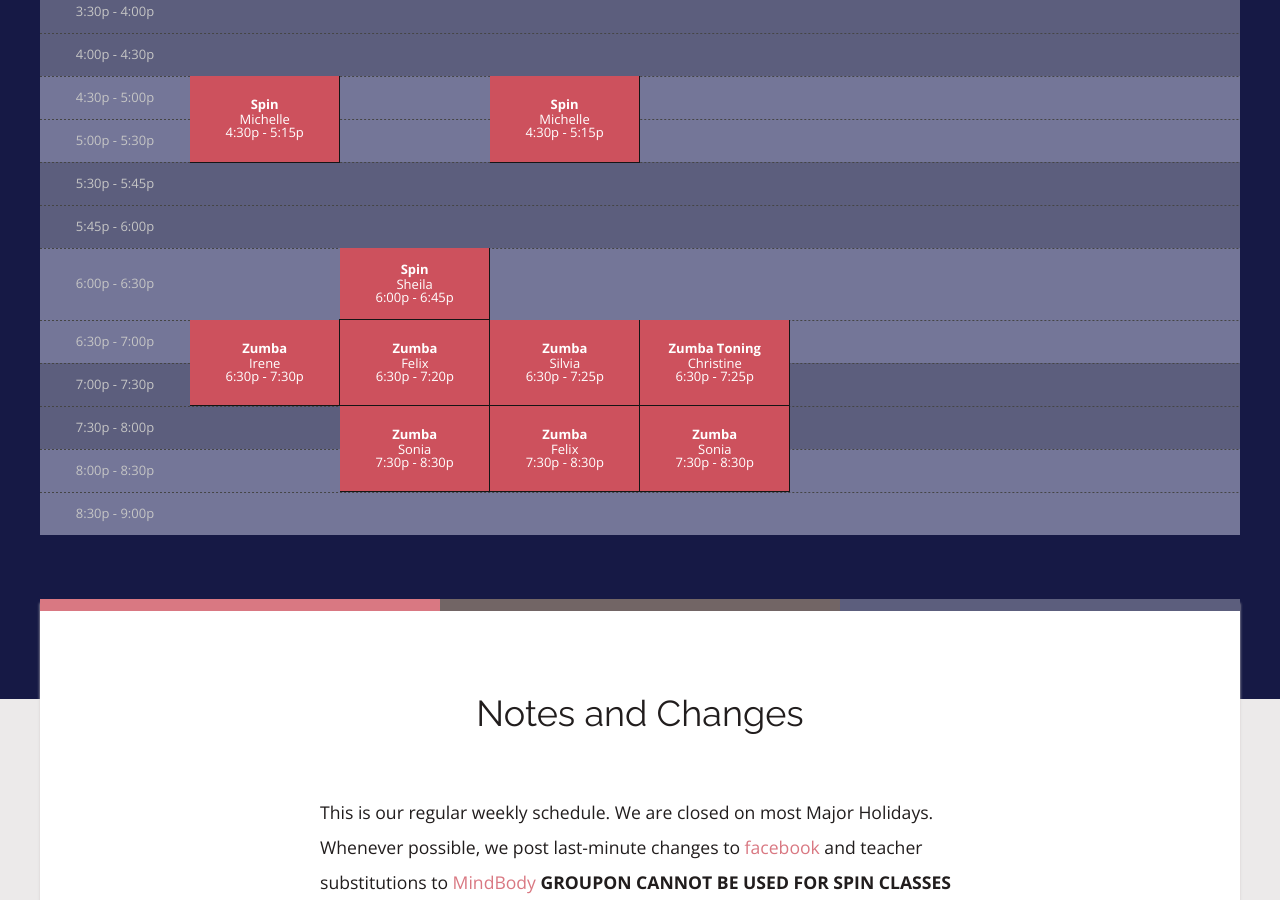
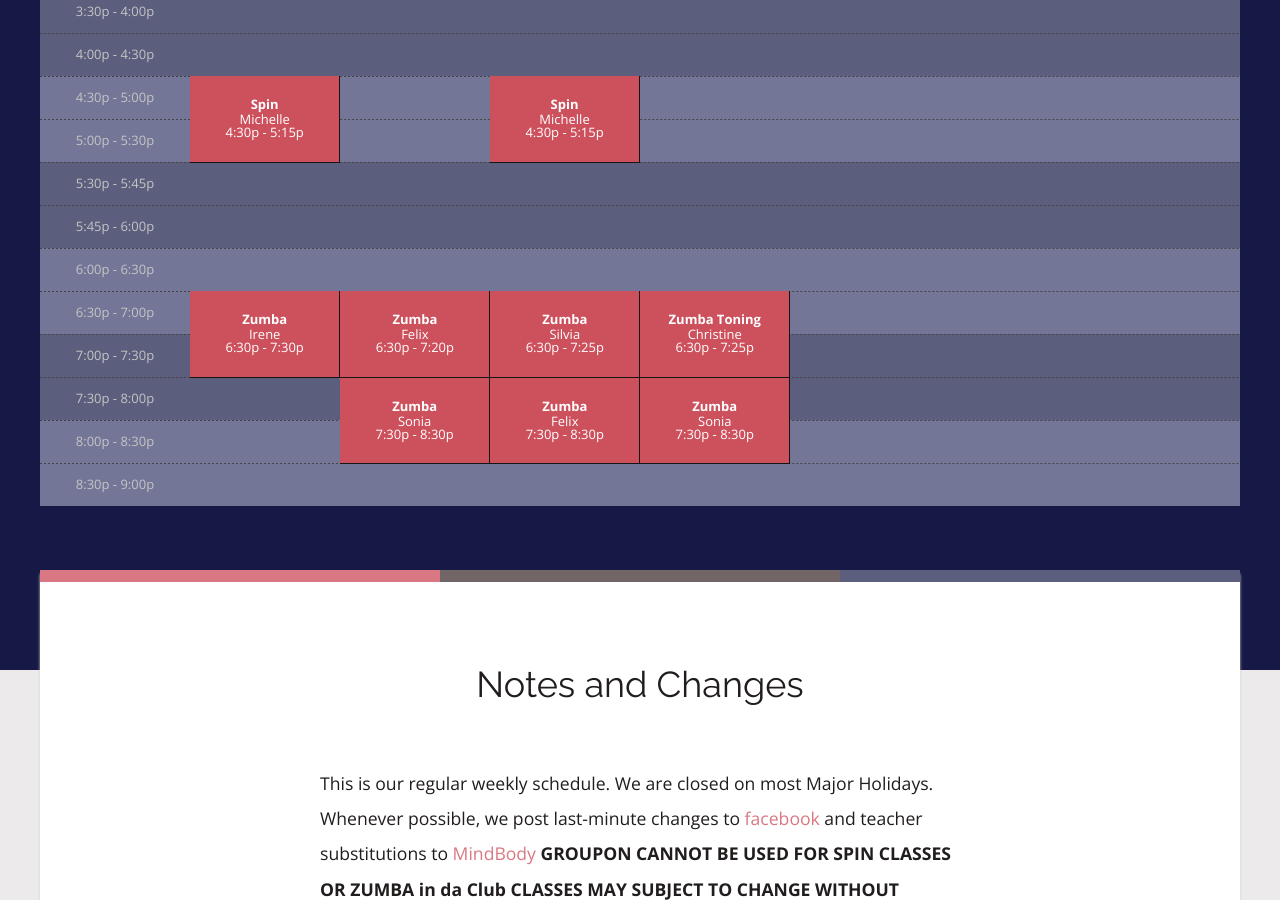
Before and after one commit to rwstone/shapeitup, a Jekyll site: the page built from schedule/index.md, in a window 1280 px wide and 900 px high, scrolled down 851 px. Built offline with Jekyll 4.4.1, drawn with Linux system fonts in a browser that asks for light colours; some web fonts are replaced.

Commit message:
Updated Index

```diff
--- a/schedule/index.md
+++ b/schedule/index.md
@@ -19,12 +19,6 @@ sessions:
   day: Monday
   start_time: 6:30p
   end_time: 7:30p
-  length: 2
-- class: Spin
-  instructor: Sheila
-  day: Tuesday
-  start_time: 6:00p
-  end_time: 6:45p
   length: 2
 - class: Zumba
   instructor: Felix
```
